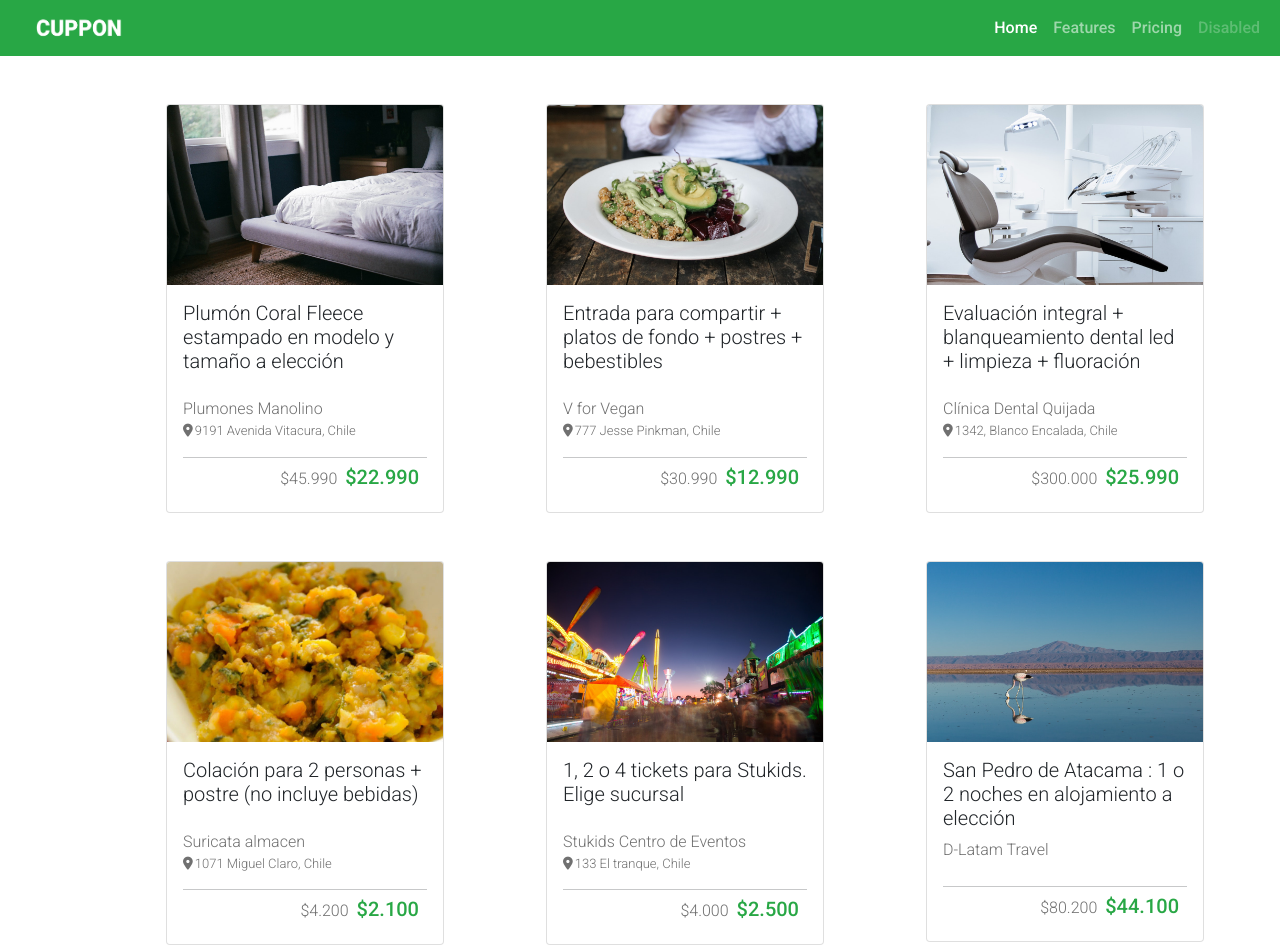
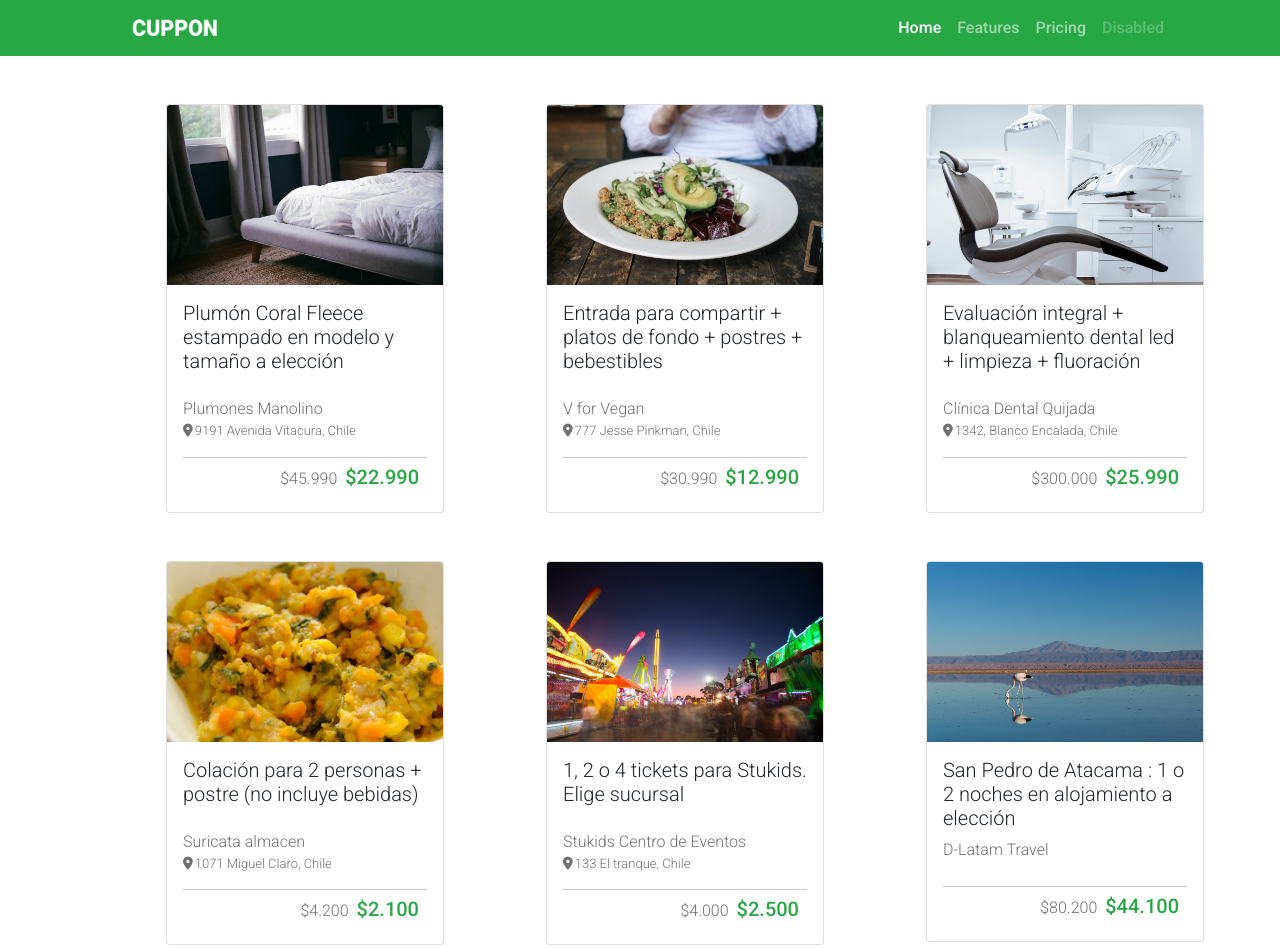
Before and after one commit to GonzaloSmith/desafio-4, a plain HTML site: page index.html in a window 1280 px wide. Shown: the top 948 px of the page. Drawn offline with nearby package versions, Linux system fonts and the light colour scheme.

Commit message:
cambios margen navbar

```diff
--- a/assets/css/style.css
+++ b/assets/css/style.css
@@ -16,6 +16,11 @@ header ul{
 
 .bg-green{
     background-color: #28A745;
+}
+
+.navbar {
+    padding-left: 7.5%;
+    padding-right: 7.5%;
 }
 
 /* CARDS */
```
